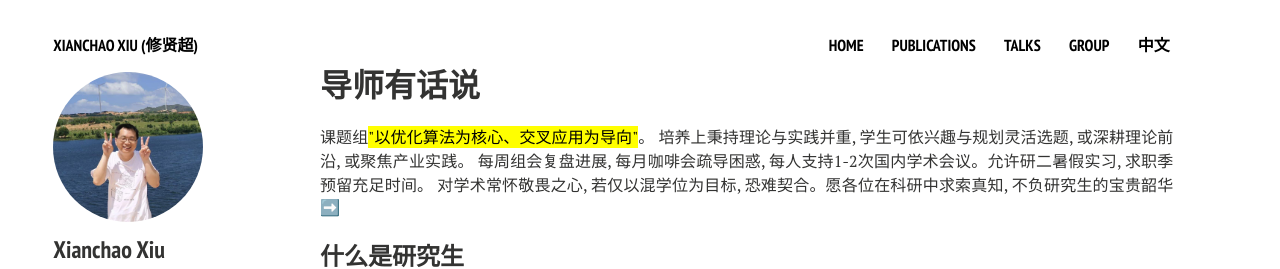
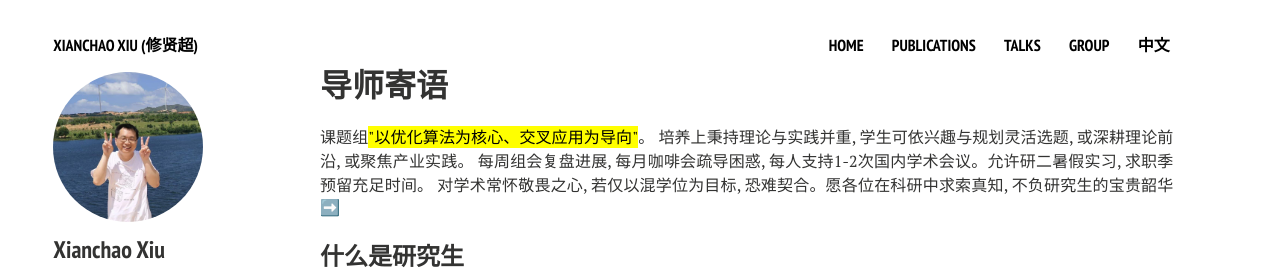
Before and after one commit to xianchaoxiu/xianchaoxiu.github.io, a Jekyll site: the page built from chinese/reading/how/index.md, in a window 1280 px wide. Shown: the top 269 px of the page. Built offline with Jekyll 4.4.1, drawn with Linux system fonts in a browser that asks for light colours; nearby versions of some CDN libraries.

Commit message:
Update index.md

```diff
--- a/chinese/reading/how/index.md
+++ b/chinese/reading/how/index.md
@@ -1,6 +1,6 @@
 ---
 layout: page
-title:  导师有话说
+title:  导师寄语
 comments: false
 share: false
 ---
```
